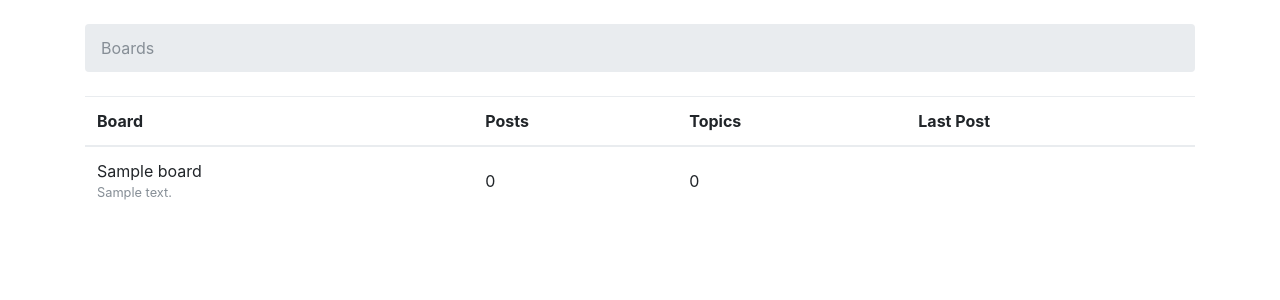
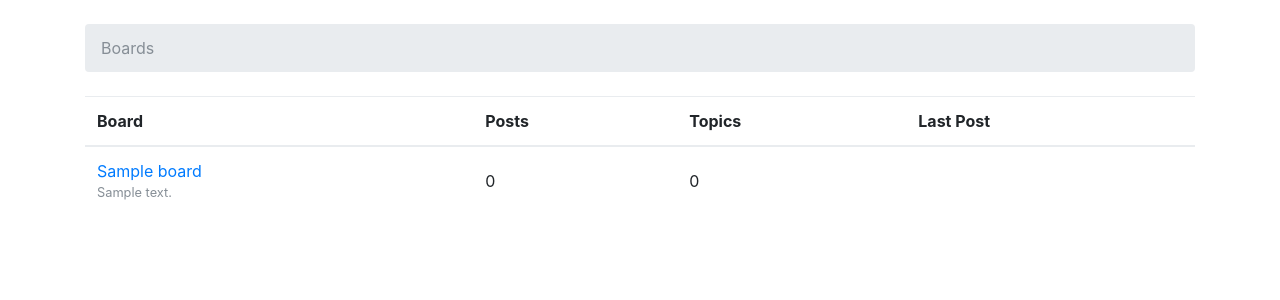
Before and after one commit to Kimbbakar/Django-Basic-Project, a Django app: page / in a window 1280 px wide. Shown: the top 300 px of the page. Run offline with Django 3.2, Linux system fonts and the light colour scheme; tables that the repository leaves empty hold one stand-in row (values such as "Sample post"); some libraries are stand-ins or nearby versions.

Commit message:
connect home and topic page

```diff
--- a/myproject/myproject/templates/home.html
+++ b/myproject/myproject/templates/home.html
@@ -24,7 +24,7 @@
           {% for board in boards %}
             <tr>
               <td >
-                {{ board.name }}<br>
+                <a href="{%url 'board_topics' board.pk%}">{{ board.name }}</a>
                 <small class="text-muted d-block">{{ board.description }}</small>
               </td>
               <td class="align-middle" >0</td>
--- a/myproject/myproject/templates/topics.html
+++ b/myproject/myproject/templates/topics.html
@@ -8,7 +8,7 @@
   <body>
     <div class="container">
       <ol class="breadcrumb my-4">
-        <li class="breadcrumb-item">Boards</li>
+        <li class="breadcrumb-item"><a href="{%url "home" %} ">Boards</a></li>
         <li class="breadcrumb-item active">{{ board.name }}</li>
       </ol>
     </div>
```
